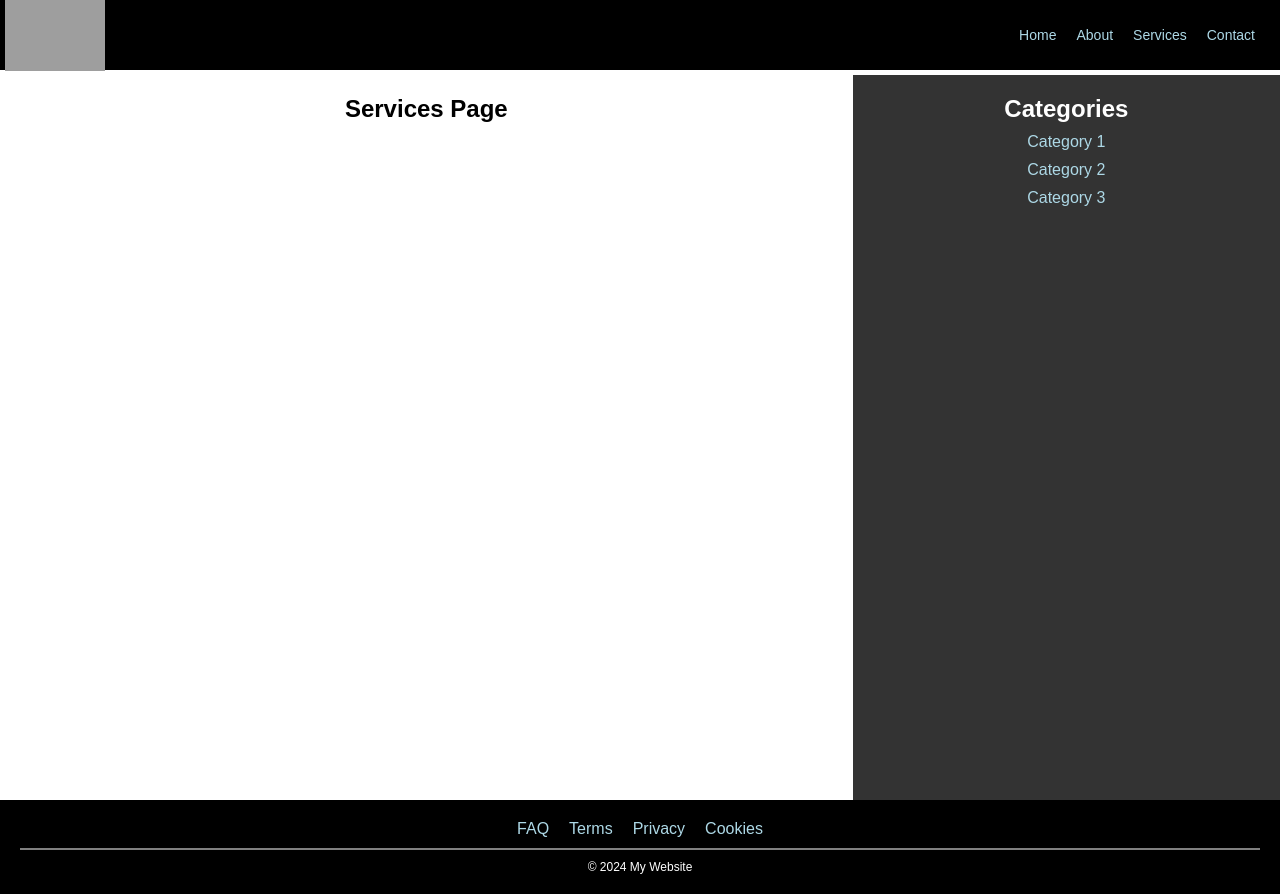
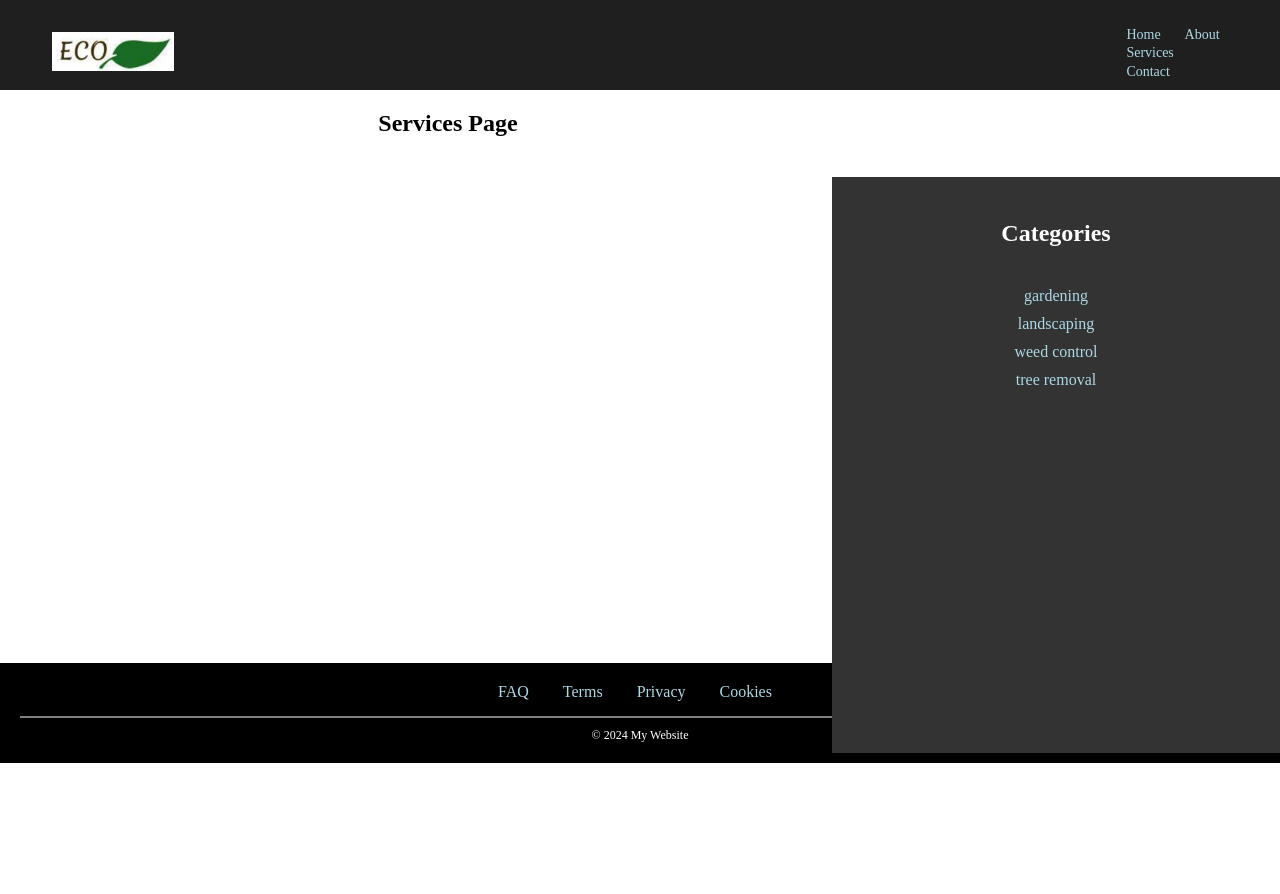
Before and after one commit to alexcovi1/basic-navigation-example, a plain HTML site: page index.html in a window 1280 px wide. After the commit the page ends 800 px from the top, so only its background shows below. Drawn offline with Linux system fonts and the light colour scheme; grey boxes are pictures that could not be loaded.

Commit message:
added last modifies to css and html

```diff
--- a/index.html
+++ b/index.html
@@ -11,18 +11,20 @@
 <body>
     <!-- Primary Navigation Section -->
     <header>
-        <div class="nav-container">
-            <a href="index.html">
-                <img src="images/foto eco.png" alt="Logo eco" class="logo">
-            </a>
-            <nav aria-label="Primary Navigation">
-                <ul class="primary-nav">
+        <nav aria-label="Primary Navigation">
+            <div class="nav-container">
+                <a href="index.html">
+                    <img src="images/Screenshot 2024-10-10 173417.png" alt="Logo eco" class="logo">
+                    <span class="space"></span>
+                </a>
+
+               <ul class="primary-nav">
                     <li><a href="#">Home</a></li>
                     <li><a href="#">About</a></li>
                     <li><a href="#">Services</a></li>
                     <li><a href="#">Contact</a></li>
                 </ul>
-            </nav>
+        </nav>
         </div>
     </header>
 
@@ -37,9 +39,11 @@
         <aside class="side-nav">
             <h2>Categories</h2>
             <ul class="secondary-nav">
-                <li><a href="#">Category 1</a></li>
-                <li><a href="#">Category 2</a></li>
-                <li><a href="#">Category 3</a></li>
+                <li><a href="#">gardening</a></li>
+                <li><a href="#">landscaping</a></li>
+                <li><a href="#">weed control</a></li>
+                <li><a href="#">tree removal</a></li>
+
             </ul>
         </aside>
     </div>
--- a/style.css
+++ b/style.css
@@ -1,55 +1,69 @@
 /* Reset basic styles */
 * {
+    box-sizing: border-box;
     margin: 0;
     padding: 0;
-    box-sizing: border-box;
+    text-decoration: none;
+    list-style: none
+
 }
 
-body {
-    font-family: Arial, sans-serif;
-}
 
 /* Primary Navigation */
 .nav-container {
-    background-color: black;
-    display: inline-flex; /* with flex goes on the right why? */
-    justify-content: space-between;
-    align-items: center;
-    padding: 5px;
-    height: 70px;
-    width: 100%;
+    padding: 32px 32px;
+    max-height: 90px;
+    background: #1f1f1f;
 }
 
 .logo {
-    height:80%;
-    width: 100px;
+    width: 10%;
+    margin-left: 20px;
+    margin-top: 0px;
 }
+
+
 
 /* Primary nav */
 .primary-nav {
     list-style: none;
-    display: flex;
-}
+    margin-left: 90%;
+    margin-top: -50px;
 
-.primary-nav li {
-    margin-right: 20px;
+
 }
 
 .primary-nav a {
     color: lightblue;
     text-decoration: none;
     font-size: 14px;
+    vertical-align: middle;
+
+}
+
+nav ul {
+    margin-bottom: 15px;
+    list-style-type: none;  /* Rimuove i punti della lista */
+
+
+}
+
+nav ul li {
+    margin-right: 20px;
+    display: inline-block;
+
 }
 
 .primary-nav a:hover {
     color: lightgreen;
+
 }
 
 /* Main Content */
 .content {
-    display: flex;
+    display: block;
     width: 100%;
-    height: calc(100vh - 75px); /* Adjust height to fill the screen */
+    height: calc(81vh - 75px); /* Adjust height to fill the screen */
 }
 
 /* Main box (70% width) */
@@ -58,7 +72,7 @@ body {
     width: 70%;
     padding: 20px;
     text-align: center;
-    height: 40% ;
+    height: 49% ;
 }
 
 #h1title{
@@ -68,23 +82,26 @@ body {
 /* Side navigation (30% width) */
 .side-nav {
     background-color: #333;
-    height: 100%;
+    height: 100.5%;
     width: 35%;
-    padding: 20px;
+    padding:43px;
     display: inline-block;
-    flex-direction: column;
+    margin-left: 65%;
+    margin-top: -15.5%;
 
 }
 
 .side-nav h2 {
     color: white;
     text-align: center;
-    margin-bottom: 10px;
+    margin-bottom: 40px;
+
 }
 
 .secondary-nav {
     list-style: none;
     text-align: center;
+
 }
 
 .secondary-nav li {
@@ -110,13 +127,15 @@ footer {
 
 .footer-nav {
     list-style: none;
-    display: flex;
     justify-content: center;
+
 
 }
 
 .footer-nav li {
     margin: 0 10px;
+    display: inline; /* Posiziona gli elementi in-linea */
+    margin-right: 20px; /* Spaziatura tra gli elementi */
 }
 
 .footer-nav a {
```
Also changed, not shown: images/Screenshot 2024-10-10 173417.png (added), 1 other file.
